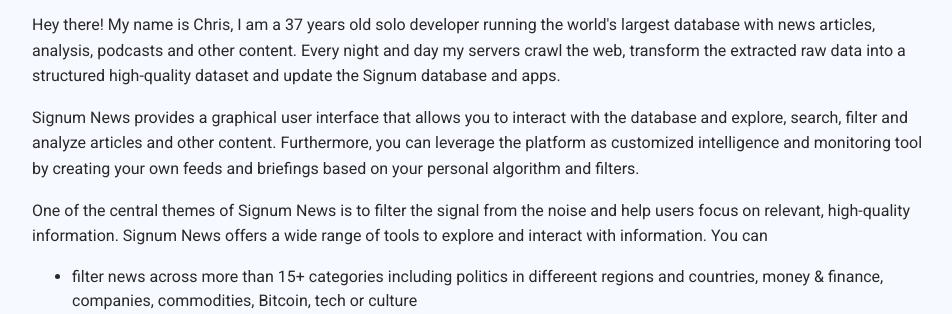
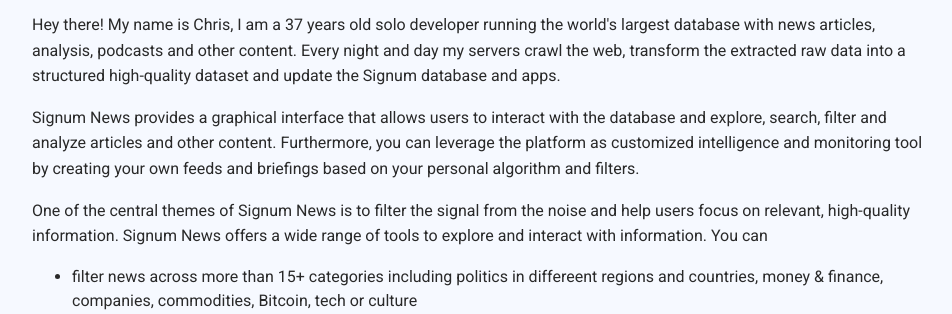
Before and after one commit to ChristopherYoon89/Signum-Website, a Django app: page /about/ in a window 1280 px wide. Shown: the part 179-493 px from the top of the page, without its empty margins (158-1110 px from the left). Run offline with Django 5.2, Linux system fonts and the light colour scheme; parts of the project's set-up code (start-up, migrations or seed data) failed here and were passed over; some libraries are stand-ins or nearby versions; some web fonts are replaced.

Commit message:
Update about page Version 2

```diff
--- a/company/templates/company/about.html
+++ b/company/templates/company/about.html
@@ -18,7 +18,7 @@
 	</p>
 
 	<p>
-	Signum News provides a graphical user interface that allows you to interact
+	Signum News provides a graphical interface that allows users to interact
 	with the database and explore, search, filter and analyze articles and other content.
 	Furthermore, you can leverage the platform as customized intelligence and monitoring
 	tool by creating your own feeds and briefings based on your personal algorithm and filters.
```
